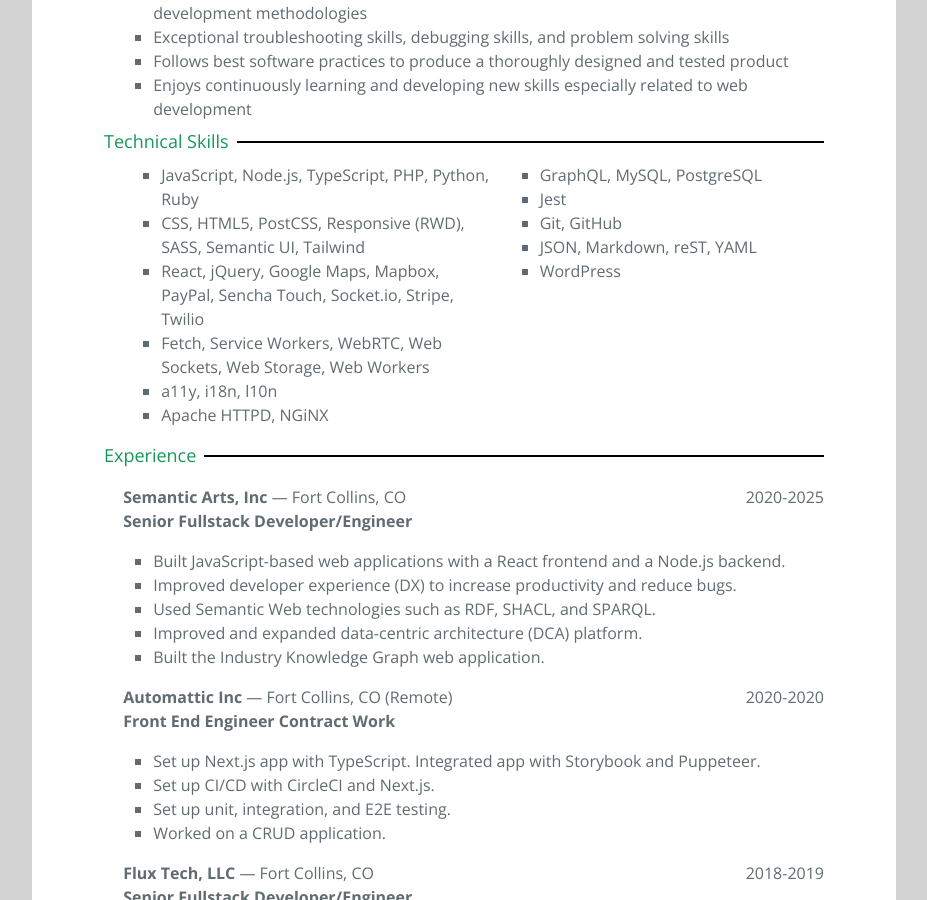
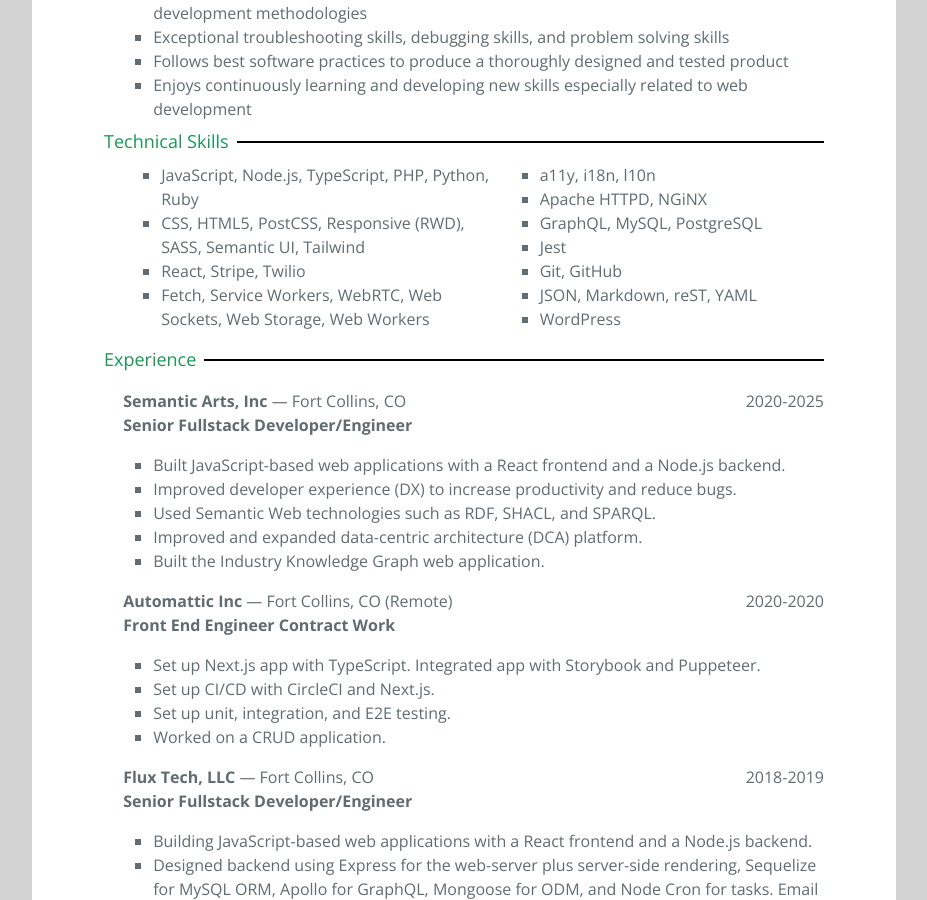
Before and after one commit to dhurlburtusa/dhurlburtusa.github.io, a Jekyll site: the page built from resume/index.html, in a window 1280 px wide and 900 px high, scrolled down 697 px. Shown: the whole window, without its empty margins (176-1103 px from the left). Built offline with Jekyll 4.4.1, drawn with Linux system fonts in a browser that asks for light colours.

Commit message:
Update résumé

```diff
--- a/resume/index.html
+++ b/resume/index.html
@@ -166,16 +166,16 @@
               <ul>
                 <li>JavaScript, Node.js, TypeScript, PHP<!--, Java, ColdFusion-->, Python, Ruby</li>
                 <li><!--Bootstrap, Compass, -->CSS, <!--CSS3, CSS-in-JS, -->HTML5, PostCSS, Responsive (RWD), SASS, <!--Skeleton 2, -->Semantic UI, Tailwind</li>
-                <li>React, jQuery, <!--Ext-JS, -->Google Maps, Mapbox, PayPal, Sencha Touch, Socket.io, Stripe, Twilio</li>
+                <li>React, <!--jQuery, Ext-JS, Google Maps, Mapbox, PayPal, Sencha Touch, Socket.io, -->Stripe, Twilio</li>
                 <li>Fetch, Service Workers, WebRTC, Web Sockets, Web Storage, Web Workers</li>
                 <!--<li>Ant, Babel, Browserify, ESLint, Grunt, Gulp, Maven, Prettier, StandardJS, stylelint, webpack</li>-->
                 <!--<li>FW/1, Jekyll, Ruby on Rails, Spring MVC, Shopify, Struts</li>-->
-                <li>a11y, i18n, l10n</li>
-                <li>Apache HTTPD, NGiNX<!--, Tomcat, EC2--></li>
               </ul>
             </td>
             <td>
               <ul>
+                <li>a11y, i18n, l10n</li>
+                <li>Apache HTTPD, NGiNX<!--, Tomcat, EC2--></li>
                 <li><!--ActiveRecord, -->GraphQL, <!--Hibernate, MongoDB, -->MySQL, PostgreSQL<!--, SQL-Server, T-SQL--></li>
                 <li><!--BDD, Jasmine, JUnit, -->Jest<!--, Mocha, Chai, Cypress, Sinon, Enzyme, Karma, Puppeteer, pytest, RSpec, Selenium Webdriver, TDD, TestCafe--></li>
                 <!--<li>BrowserStack, CrossBrowserTesting, SauceLabs, TestingBot</li>-->
```
